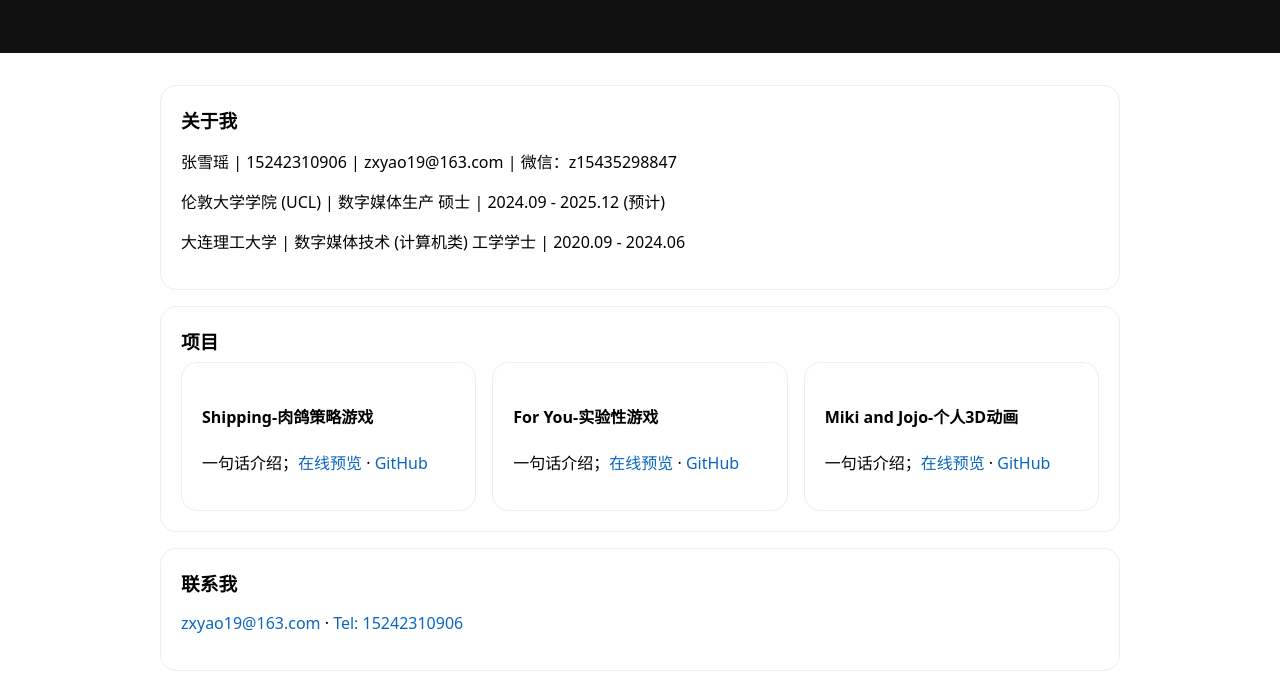
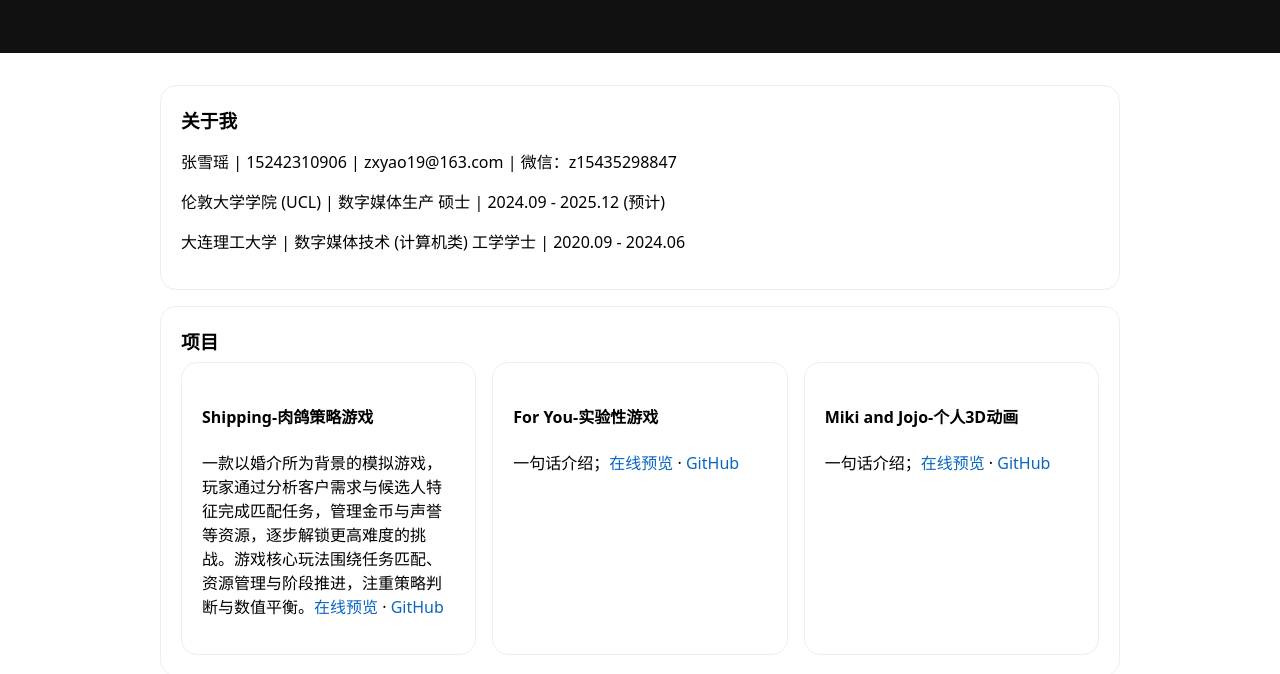
Before and after one commit to xyao19/xyao19.github.io, a plain HTML site: page index.html in a window 1280 px wide. Shown: the part 149-823 px from the top of the page. Drawn offline with Linux system fonts and the light colour scheme.

Commit message:
Update index.html

```diff
--- a/index.html
+++ b/index.html
@@ -40,7 +40,7 @@
 
         <article class="card">
           <h4>Shipping-肉鸽策略游戏</h4>
-          <p>一句话介绍；<a href="#">在线预览</a> · <a href="#">GitHub</a></p>
+          <p>一款以婚介所为背景的模拟游戏，玩家通过分析客户需求与候选人特征完成匹配任务，管理金币与声誉等资源，逐步解锁更高难度的挑战。游戏核心玩法围绕任务匹配、资源管理与阶段推进，注重策略判断与数值平衡。<a href="#">在线预览</a> · <a href="#">GitHub</a></p>
         </article>
 
         <article class="card">
```
